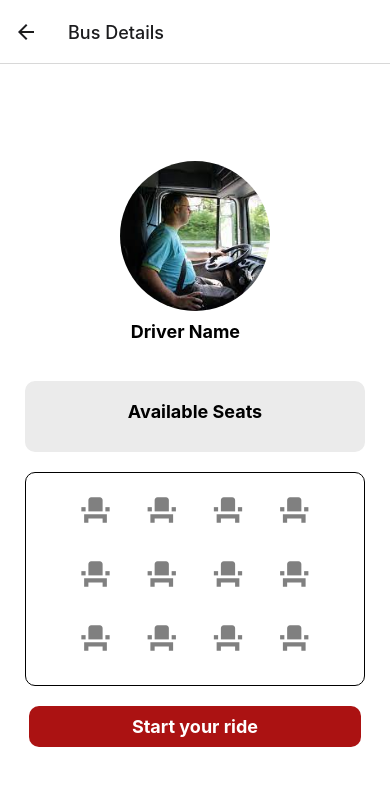
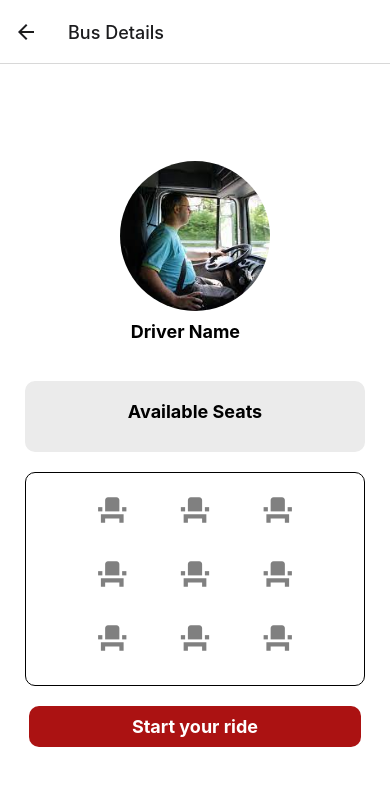
Before and after one commit to zeinshhadi/b-route-app, a React Native app in the folder frontend/: screen /BusDetailScreen in a window 390 px wide. Shown: the top 786 px of the page. Built offline with nearby package versions, Linux system fonts and the light colour scheme; no server answers.

Commit message:
Frontend <> Fixed number of seats

```diff
--- a/frontend/screens/userScreens/BusDetails.js
+++ b/frontend/screens/userScreens/BusDetails.js
@@ -52,7 +52,7 @@ const BusDetails = ({ navigation }) => {
   const renderSeats = () => {
     const seats = [];
 
-    for (let i = 0; i < 12; i++) {
+    for (let i = 0; i < 9; i++) {
       seats.push(
         <View key={i} style={styles.seatContainer}>
           <MaterialIcons name="event-seat" size={34} color="grey" />
@@ -75,9 +75,9 @@ const BusDetails = ({ navigation }) => {
         <Text style={styles.bigBusCardContainerText}>{numberOfSeats}</Text>
       </View>
       <View style={styles.seatBusCardContainerMain}>
-        <View style={styles.seatRow}>{renderSeats().slice(0, 4)}</View>
-        <View style={styles.seatRow}>{renderSeats().slice(4, 8)}</View>
-        <View style={styles.seatRow}>{renderSeats().slice(8, 12)}</View>
+        <View style={styles.seatRow}>{renderSeats().slice(0, 3)}</View>
+        <View style={styles.seatRow}>{renderSeats().slice(3, 6)}</View>
+        <View style={styles.seatRow}>{renderSeats().slice(6, 9)}</View>
       </View>
       <Pressable onPress={() => handleStartRide()}>
         <View style={styles.buttonStyle}>{<Text style={styles.buttonTextStyle}>Start your ride</Text>}</View>
```
